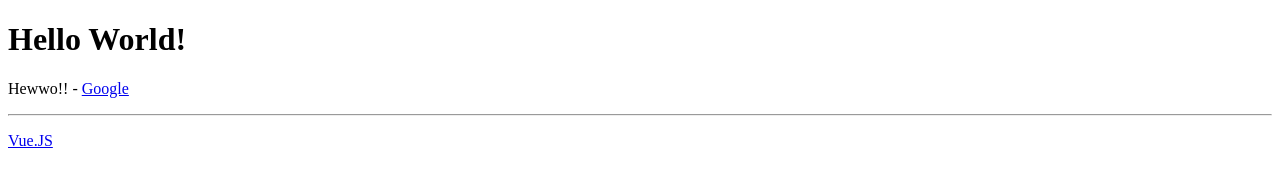
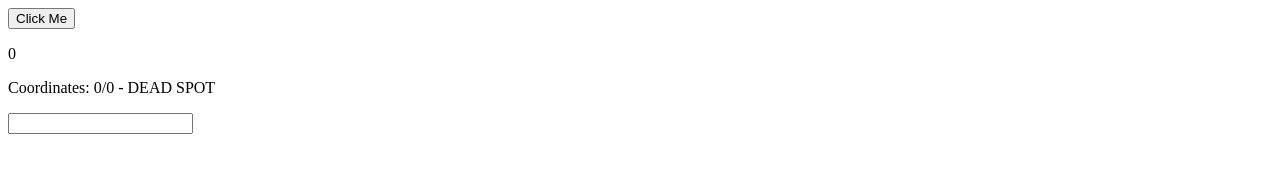
Before and after one commit to VermillionJa/Vue-Udemy-Tutoral, a plain HTML site: page index.html in a window 1280 px wide. Drawn offline with nearby package versions, Linux system fonts and the light colour scheme.

Commit message:
Changed to support binding Events

```diff
--- a/index.html
+++ b/index.html
@@ -9,10 +9,13 @@
 </head>
 <body>
     <div id="app">
-        <h1 v-once>{{ title }}</h1>
-        <p>{{ sayHello() }} - <a v-bind:href="link">Google</a></p>
-        <hr>
-        <p v-html="finishedLink"></p>
+        <button @click="incrementCounter(2, $event)">Click Me</button>
+        <p>{{counter}}</p>
+        <p @mousemove="updateCoordinates">Coordinates: {{x}}/{{y}}
+            - <span @mousemove.stop="">DEAD SPOT</span>
+        </p>
+
+        <input type="text" @keyup.enter.space="alertMe">
     </div>
 
     <script src="https://cdn.jsdelivr.net/npm/vue@2.5.17/dist/vue.js"></script>
--- a/main.js
+++ b/main.js
@@ -1,14 +1,20 @@
 new Vue({
     el: "#app",
     data: {
-        title: "Hello World!",
-        link: "http://google.com",
-        finishedLink: `<a href="http://vuejs.org">Vue.JS</a>`
+        counter: 0,
+        x: 0,
+        y: 0
     },
     methods: {
-        sayHello() {
-            this.title = "Hewwo!!";
-            return this.title;
+        incrementCounter(step, e) {
+            this.counter += step;
+        },
+        updateCoordinates(e) {
+            this.x = e.clientX;
+            this.y = e.clientY;
+        },
+        alertMe() {
+            console.log("Enter pressed");
         }
     }
 });
```
